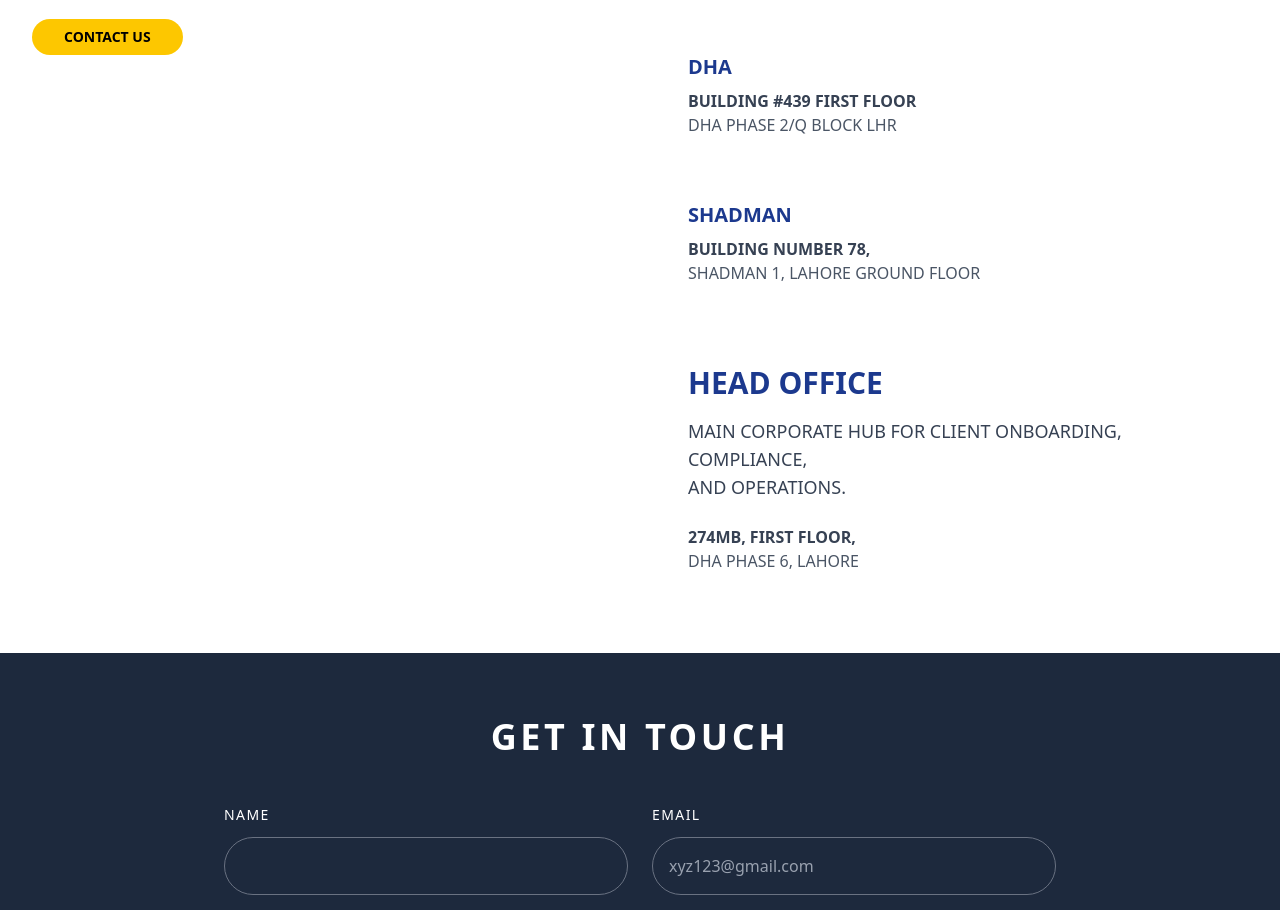
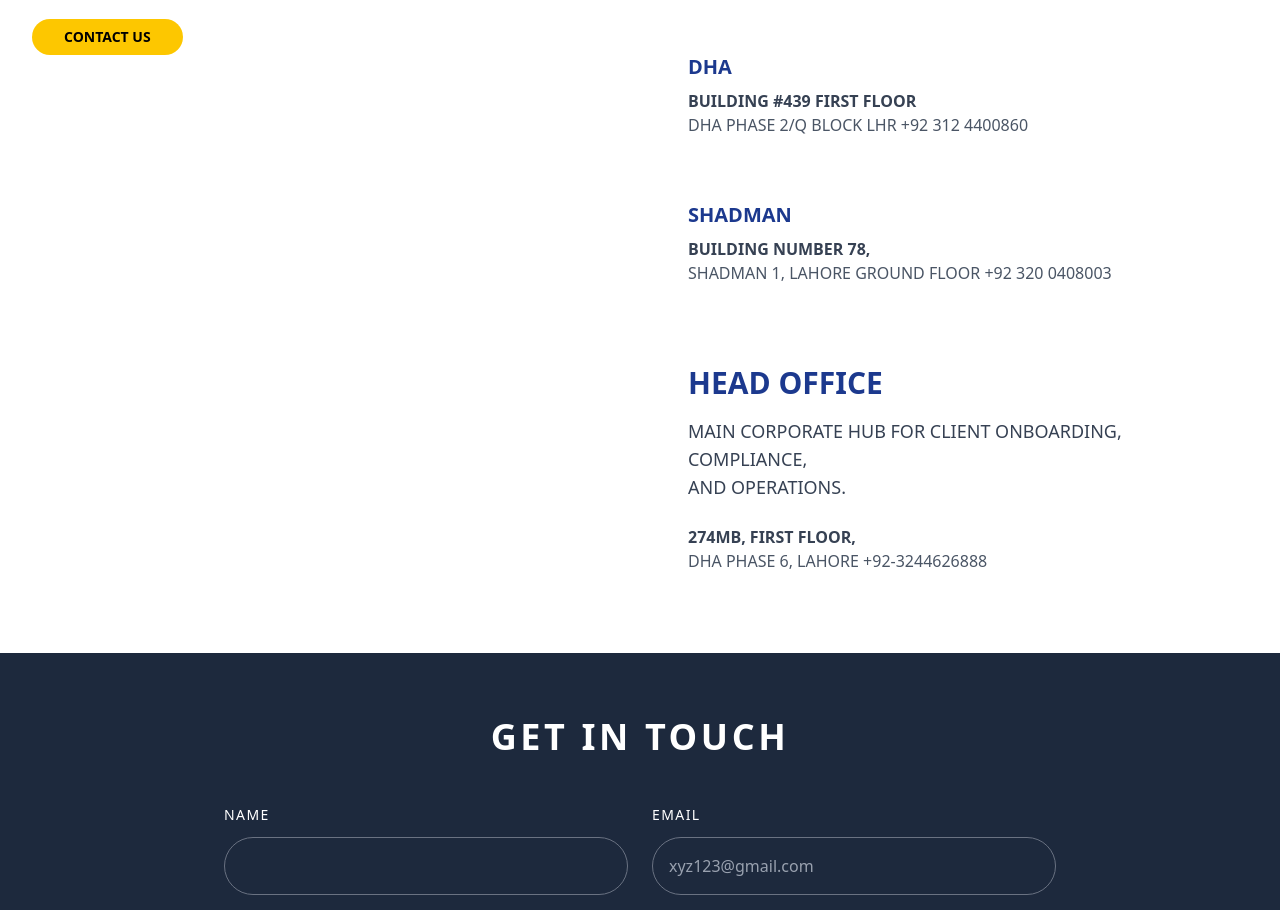
Before and after one commit to MaemoonFarooq/empowercommodities-portfoliowebsite, a Next.js app: page /locations in a window 1280 px wide. Shown: the part 807-1717 px from the top of the page. Built offline with nearby package versions, Linux system fonts and the light colour scheme.

Commit message:
location additions and cursor

```diff
--- a/app/locations/page.tsx
+++ b/app/locations/page.tsx
@@ -90,7 +90,7 @@ function LocationTabs() {
 
         <div>
           <p className="text-gray-700 font-semibold">274MB, FIRST FLOOR,</p>
-          <p className="text-gray-600">DHA PHASE 6, LAHORE</p>
+          <p className="text-gray-600">DHA PHASE 6, LAHORE +92-3244626888</p>
         </div>
       </div>
     </div>
--- a/components/about-us-steps.tsx
+++ b/components/about-us-steps.tsx
@@ -314,6 +314,7 @@ export default function EmpowerCommodities(props: Record<string, unknown>) {
 
   return (
     <section
+      className="w-full bg-slate-800 overflow-hidden cursor-dark-area"
       style={{
         backgroundColor: "#0B1A27",
         height: isMobile ? "auto" : "100vh",
--- a/components/commodities-trading.tsx
+++ b/components/commodities-trading.tsx
@@ -156,6 +156,7 @@ export default function CommoditiesTrading({
 
   return (
     <div
+    className="w-full bg-slate-800 overflow-hidden cursor-white-area"
       style={{
         position: "relative",
         height: isMobile ? "auto" : "100vh",
--- a/components/location-tabs.tsx
+++ b/components/location-tabs.tsx
@@ -25,12 +25,12 @@ export function LocationTabs() {
       {
         name: "DHA",
         building: "BUILDING #439 FIRST FLOOR",
-        address: "DHA PHASE 2/Q BLOCK LHR",
+        address: "DHA PHASE 2/Q BLOCK LHR +92 312 4400860",
       },
       {
         name: "SHADMAN",
         building: "BUILDING NUMBER 78,",
-        address: "SHADMAN 1, LAHORE GROUND FLOOR",
+        address: "SHADMAN 1, LAHORE GROUND FLOOR +92 320 0408003",
       },
     ],
   }
@@ -43,7 +43,7 @@ export function LocationTabs() {
         //, ,
         name: "Office #3006",
         building: "3rd Floor #3006 GIGA Mall/ World Trade Center",
-        address: "DHA Phase 2, Sector F, Islamabad.",
+        address: "DHA Phase 2, Sector F, Islamabad +92-3177566692",
       }
     ],
   }
@@ -131,7 +131,7 @@ export function LocationTabs() {
           <p className="text-gray-700 font-semibold group-hover:text-gray-600 transition-colors duration-300">
             274MB, FIRST FLOOR,
           </p>
-          <p className="text-gray-600 group-hover:text-gray-500 transition-colors duration-300">DHA PHASE 6, LAHORE</p>
+          <p className="text-gray-600 group-hover:text-gray-500 transition-colors duration-300">DHA PHASE 6, LAHORE +92-3244626888</p>
         </div>
       </div>
     </div>
```
